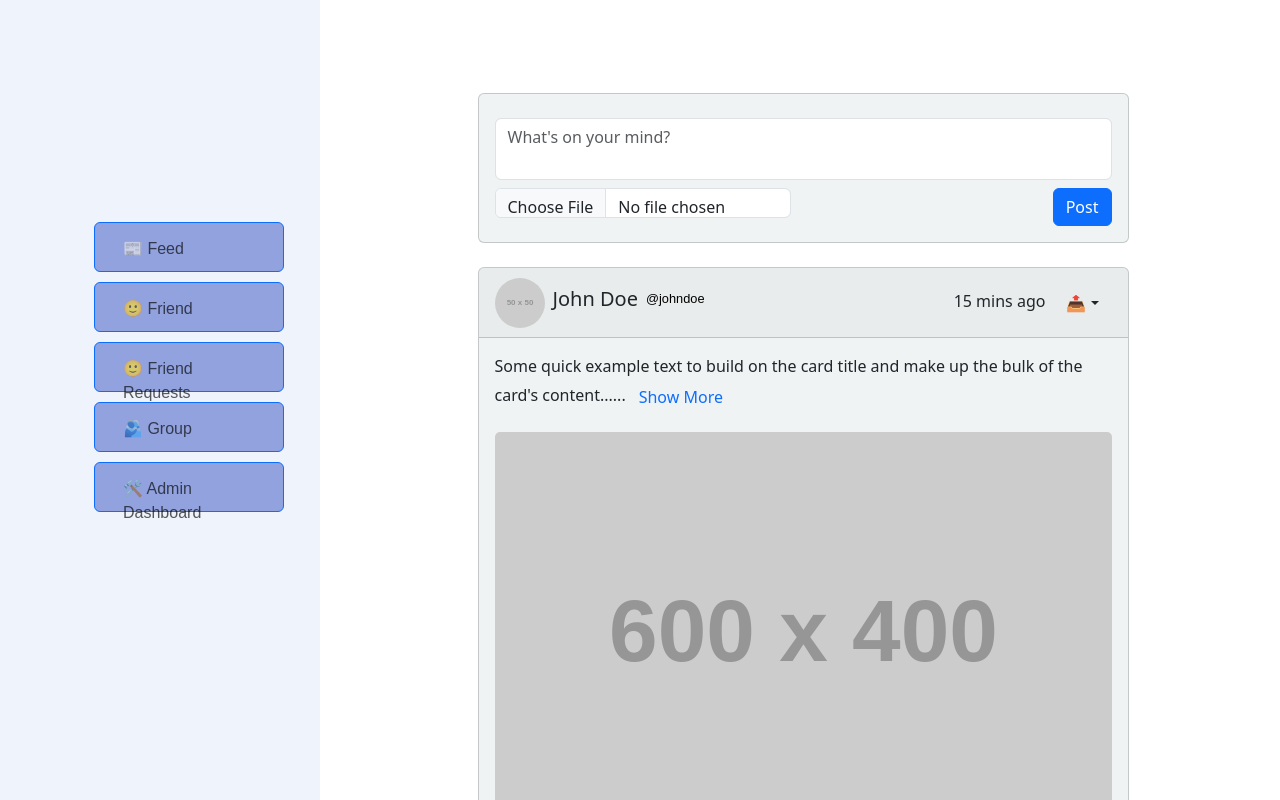
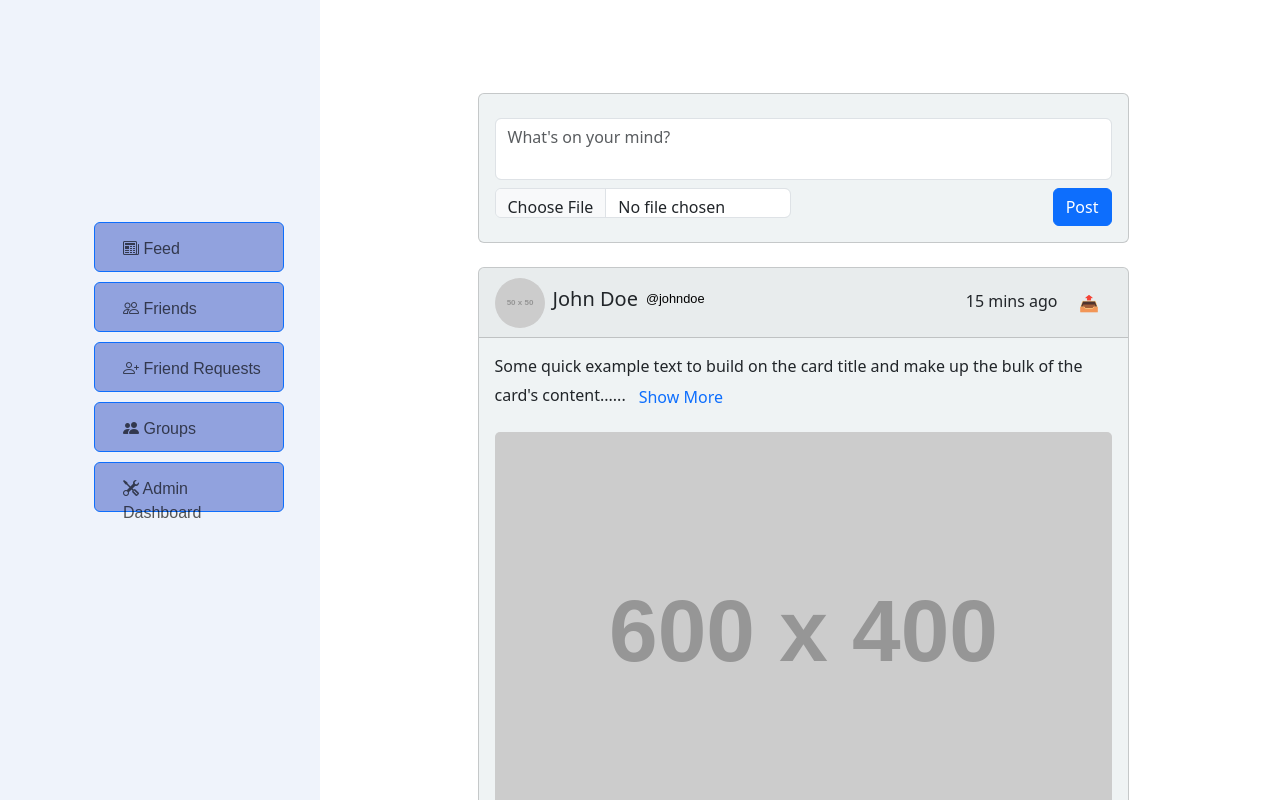
Before and after one commit to Cecil-B-Liv/fsDev, a React (Vite) app in the folder frontend/: page /HomePage in a window 1280 px wide. Shown: the top 800 px of the page. Built offline with nearby package versions, Linux system fonts and the light colour scheme.

Commit message:
adjust frontend

```diff
--- a/frontend/src/components/commentComponent.jsx
+++ b/frontend/src/components/commentComponent.jsx
@@ -62,9 +62,9 @@ const CommentComponent = ({ username, content, likes, avatar }) => {
               <Dropdown.Toggle
                 variant="none"
                 id="dropdown-basic"
-                className="text-white"
+                className="text-white p-0" // Custom class to remove padding and default styles
               >
-                ...
+                <i className="bi bi-three-dots-vertical"></i> {/* Replace ... with icon */}
               </Dropdown.Toggle>
               <Dropdown.Menu>
                 <Dropdown.Item onClick={handleEditComment}>
@@ -92,7 +92,7 @@ const CommentComponent = ({ username, content, likes, avatar }) => {
             </form>
           ) : (
             <div className="d-flex justify-content-start align-items-center ">
-              <ReactionComponent className="reaction-bg"/>
+              <ReactionComponent className="reaction-bg" />
               <div className="ms-2">
                 {likes}
               </div>
--- a/frontend/src/components/reactionComponent.jsx
+++ b/frontend/src/components/reactionComponent.jsx
@@ -45,7 +45,7 @@ const ReactionComponent = () => {
         <i
           className={`bi ${selectedReaction} ${
             selectedReaction === "bi-hand-thumbs-up" ? "thumbs-up-black" : ""
-          }`}
+          } ${selectedReaction !== "bi-hand-thumbs-up" ? "selected-reaction-black" : ""}`}
         />
       </Button>
 
--- a/frontend/src/components/sideNavComponent.jsx
+++ b/frontend/src/components/sideNavComponent.jsx
@@ -2,12 +2,13 @@ import React, { useEffect, useState } from "react";
 import Container from "react-bootstrap/Container";
 import Nav from "react-bootstrap/Nav";
 import Navbar from "react-bootstrap/Navbar";
-import "../styles/sideNavComponent.css";
 import { Button } from "react-bootstrap";
 import { useLocation } from "react-router-dom";
+import "bootstrap-icons/font/bootstrap-icons.css";
+import "../styles/sideNavComponent.css";
 
 export default function SideNav({ isSiteAdmin }) {
-  const groupID = "123" // for testing only
+  const groupID = "123";
   const location = useLocation();
   const [showSiteAdminDashboardButton, setShowSiteAdminDashboardButton] = useState(false);
 
@@ -26,20 +27,30 @@ export default function SideNav({ isSiteAdmin }) {
         <Nav className="sideNav flex-column">
           <div className="button-container">
             <Button>
-              <Nav.Link href="/HomePage/">📰 Feed</Nav.Link>
+              <Nav.Link href="/HomePage/">
+                <i className="bi bi-newspaper"></i> Feed
+              </Nav.Link>
             </Button>
             <Button>
-              <Nav.Link href="/HomePage/Friends">🙂 Friend</Nav.Link>
+              <Nav.Link href="/HomePage/Friends">
+                <i className="bi bi-people"></i> Friends
+              </Nav.Link>
             </Button>
             <Button>
-              <Nav.Link href="/HomePage/FriendRequests">🙂 Friend Requests</Nav.Link>
+              <Nav.Link href="/HomePage/FriendRequests">
+                <i className="bi bi-person-plus"></i> Friend Requests
+              </Nav.Link>
             </Button>
             <Button>
-              <Nav.Link href="/HomePage/Groups">🫂 Group</Nav.Link>
+              <Nav.Link href="/HomePage/Groups">
+                <i className="bi bi-people-fill"></i> Groups
+              </Nav.Link>
             </Button>
             {showSiteAdminDashboardButton && (
               <Button>
-                <Nav.Link href={`/HomePage/SiteAdminDashboard`}>🛠️ Admin Dashboard</Nav.Link>
+                <Nav.Link href={`/HomePage/SiteAdminDashboard`}>
+                  <i className="bi bi-tools"></i> Admin Dashboard
+                </Nav.Link>
               </Button>
             )}
           </div>
--- a/frontend/src/components/siteAdminSideNav.jsx
+++ b/frontend/src/components/siteAdminSideNav.jsx
@@ -1,10 +1,10 @@
-import React, { useEffect, useState } from "react";
+import React from "react";
 import Container from "react-bootstrap/Container";
 import Nav from "react-bootstrap/Nav";
 import Navbar from "react-bootstrap/Navbar";
+import { Button } from "react-bootstrap";
 import "../styles/sideNavComponent.css";
-import { Button } from "react-bootstrap";
-import { useLocation } from "react-router-dom";
+import "bootstrap-icons/font/bootstrap-icons.css";
 
 export default function SiteAdminSideNav({ isGroupOwner }) {
   return (
@@ -13,16 +13,24 @@ export default function SiteAdminSideNav({ isGroupOwner }) {
         <Nav className="sideNav flex-column">
           <div className="button-container">
             <Button>
-              <Nav.Link href="/SiteAdmin/Feed">📰 Feed</Nav.Link>
+              <Nav.Link href="/SiteAdmin/Feed">
+                <i className="bi bi-newspaper"></i> Feed
+              </Nav.Link>
             </Button>
             <Button>
-              <Nav.Link href="/SiteAdmin/Users">🛠️ Manage User</Nav.Link>
+              <Nav.Link href="/SiteAdmin/Users">
+                <i className="bi bi-tools"></i> Manage Users
+              </Nav.Link>
             </Button>
             <Button>
-              <Nav.Link href="/SiteAdmin/Requests">🫂 Group Requests</Nav.Link>
+              <Nav.Link href="/SiteAdmin/Requests">
+                <i className="bi bi-people-fill"></i> Group Requests
+              </Nav.Link>
             </Button>
             <Button>
-              <Nav.Link href="/">➕ Sign Out</Nav.Link>
+              <Nav.Link href="/">
+                <i className="bi bi-box-arrow-right"></i> Sign Out
+              </Nav.Link>
             </Button>
           </div>
         </Nav>
--- a/frontend/src/styles/commentComponent.css
+++ b/frontend/src/styles/commentComponent.css
@@ -16,3 +16,13 @@
 .text-white {
   color: white;
 }
+
+
+.dropdown-toggle::after {
+  display: none !important;
+}
+
+.button-container .dropdown-toggle {
+  padding: 0;
+  border: none;
+}
--- a/frontend/src/styles/reactionComponent.css
+++ b/frontend/src/styles/reactionComponent.css
@@ -47,3 +47,7 @@
 .thumbs-up-black {
     color: black;
   }
+
+.selected-reaction-black {
+    color: black !important;
+  }
```
